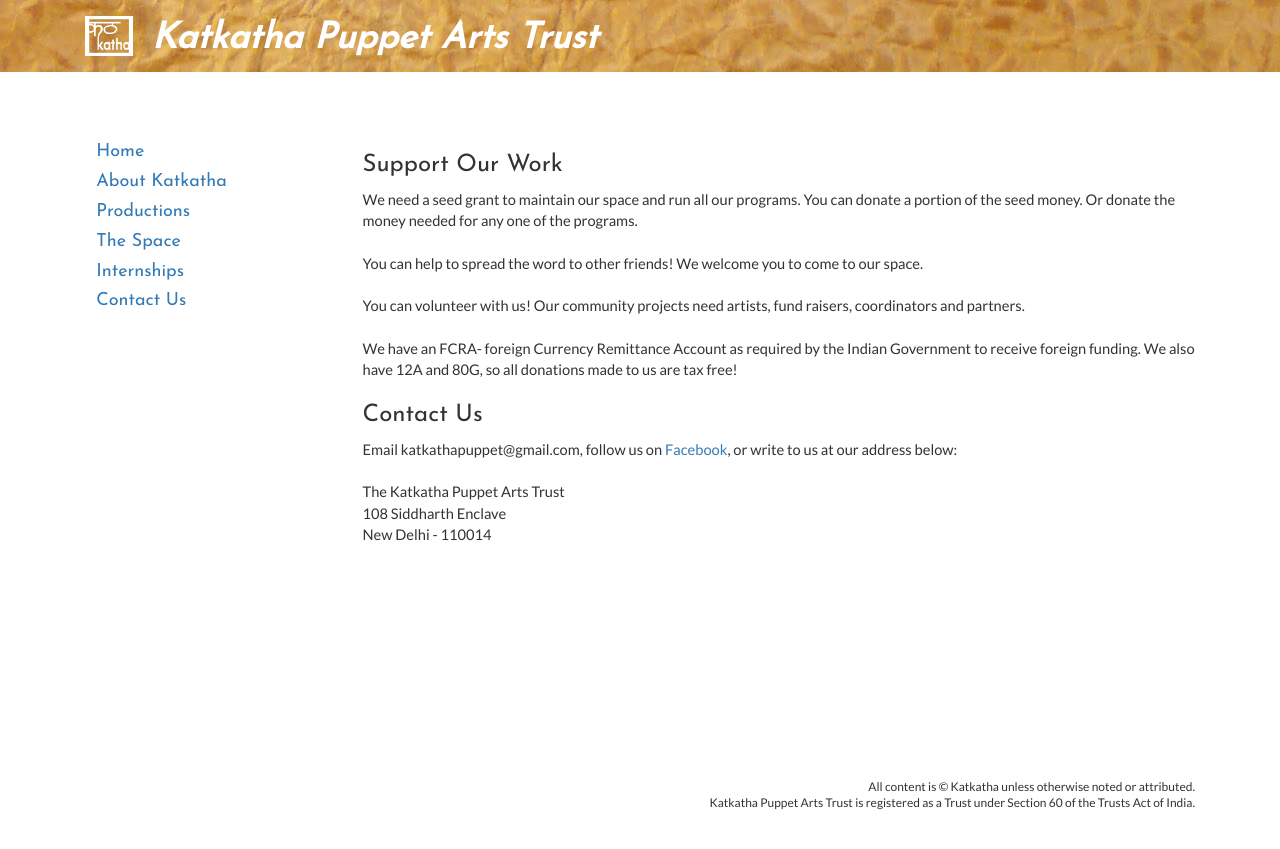
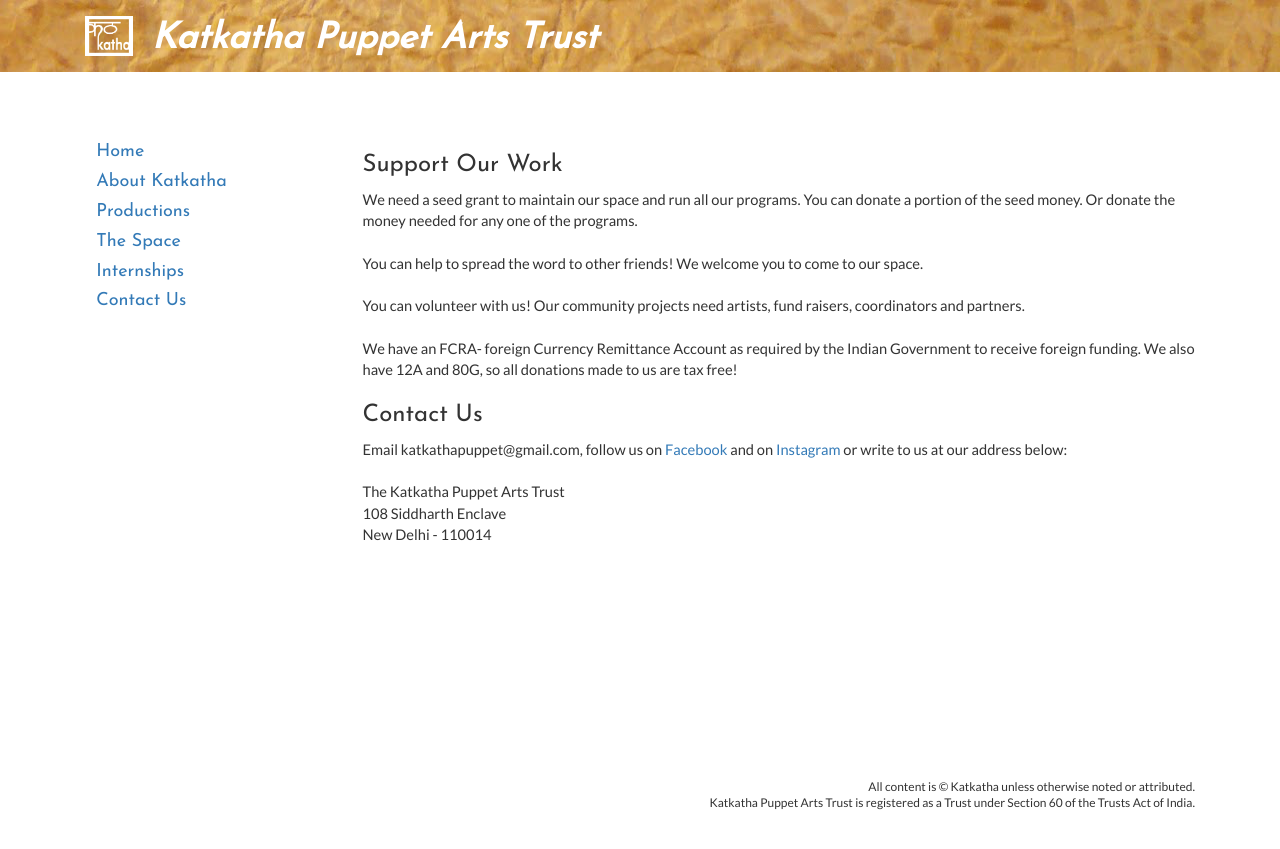
Before and after one commit to katkatha/katkatha.org, a Jekyll site: the page built from _posts/2017-02-09-contact.markdown, in a window 1280 px wide. Shown: the top 849 px of the page. Built offline with Jekyll 4.4.1, drawn with Linux system fonts in a browser that asks for light colours; nearby versions of some CDN libraries.

Commit message:
Update 2017-02-09-contact.markdown

```diff
--- a/_posts/2017-02-09-contact.markdown
+++ b/_posts/2017-02-09-contact.markdown
@@ -17,7 +17,7 @@
 
 <h3>Contact Us</h3>
 
-Email katkathapuppet@gmail.com, follow us on <a href="https://www.facebook.com/katkathapuppetry/">Facebook</a>, or write to us at our address below:
+Email katkathapuppet@gmail.com, follow us on <a href="https://www.facebook.com/katkathapuppetry/">Facebook</a> and on <a href="https://www.instagram.com/katkathapuppet/?hl=en,">Instagram </a> or write to us at our address below:
 
 <p>
 The Katkatha Puppet Arts Trust
```
